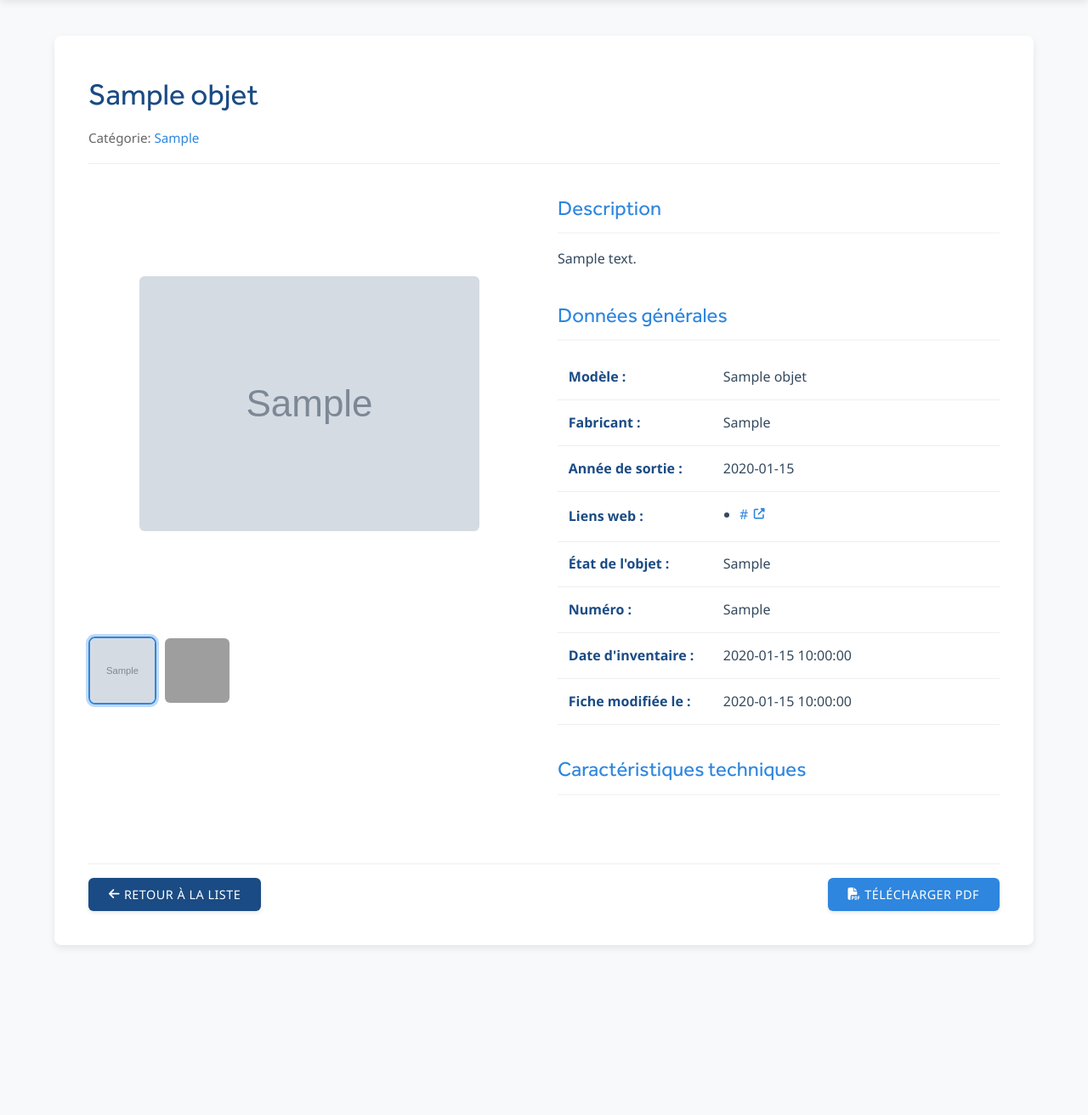
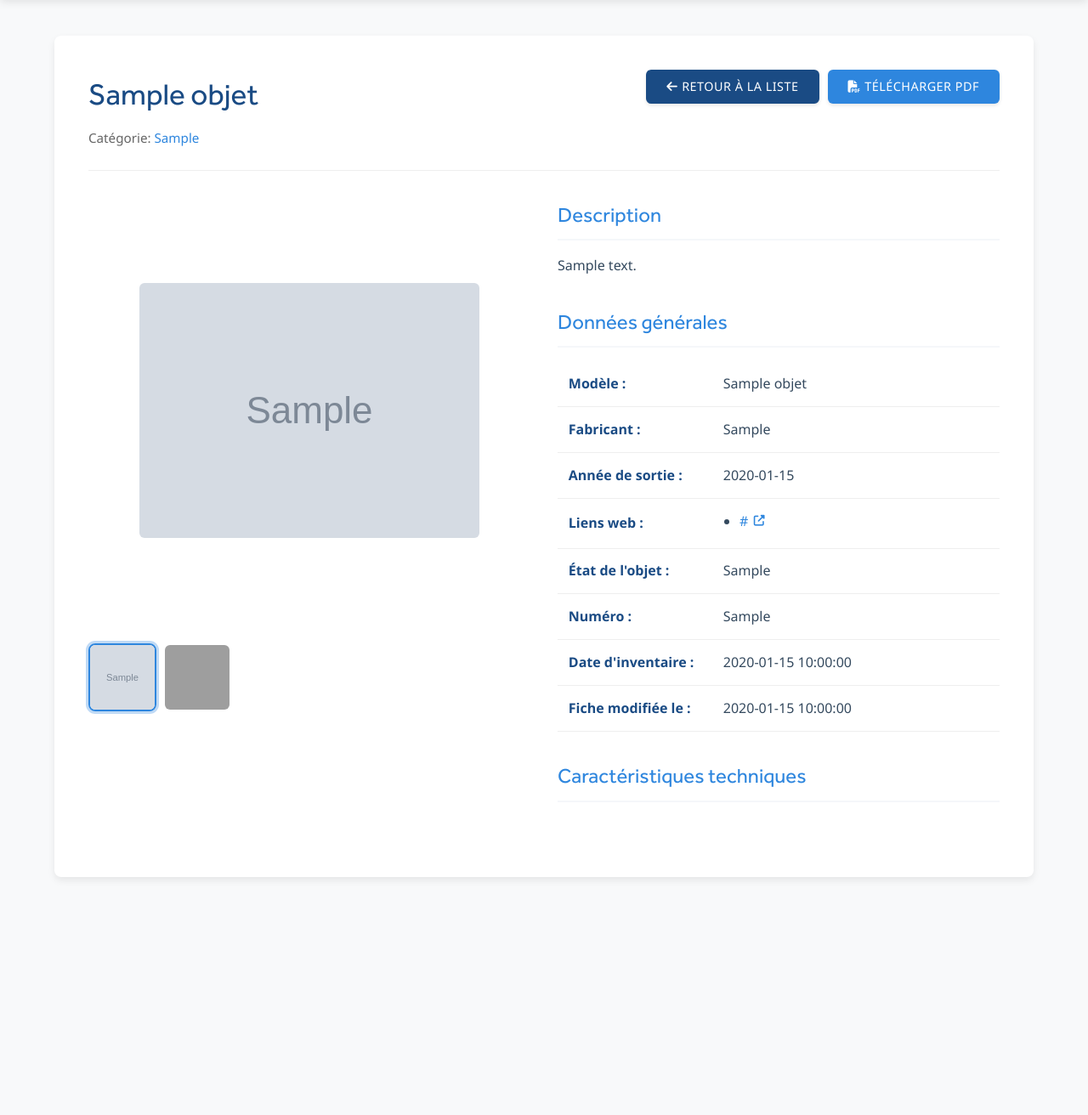
Before and after one commit to jlehuen/inventory_DB, a Flask app: page /objet/1 in a window 1280 px wide. Shown: the part 190-1502 px from the top of the page at 85% size. Run offline with Flask 3, Linux system fonts and the light colour scheme; tables that the repository leaves empty hold one stand-in row (values such as "Sample post"); grey boxes marked "Sample" are stand-in pictures; some libraries are stand-ins or nearby versions; grey boxes are pictures that could not be loaded.

Commit message:
Déplacement de boutons

```diff
--- a/static/css/modernui.css
+++ b/static/css/modernui.css
@@ -231,9 +231,27 @@ select:focus {
     padding: 2.5rem;
 }
 
+.objet-detail-header {
+    display: flex;
+    justify-content: space-between;
+    align-items: flex-start;
+    gap: 20px;
+    margin-bottom: 2rem;
+    padding-bottom: 1.5rem;
+    border-bottom: 1px solid #eee;
+}
+
 .objet-detail-header h1 {
     color: var(--primary-color);
     font-size: 2.2rem;
+    margin-bottom: 0.5rem;
+}
+
+.objet-actions {
+    display: flex;
+    gap: 10px;
+    flex-wrap: wrap;
+    justify-content: flex-end;
 }
 
 .image-principale-container {
--- a/templates/detail.html
+++ b/templates/detail.html
@@ -8,8 +8,21 @@
 {% block content %}
 <section class="objet-detail">
     <div class="objet-detail-header">
-        <h1>{{ objet['nom'] }}</h1>
-        <p class="objet-categorie">Catégorie: <a href="{{ url_for('objets_par_categorie', categorie=objet['categorie']) }}">{{ objet['categorie'] }}</a></p>
+        <div class="header-main-info">
+            <h1>{{ objet['nom'] }}</h1>
+            <p class="objet-categorie">Catégorie: <a href="{{ url_for('objets_par_categorie', categorie=objet['categorie']) }}">{{ objet['categorie'] }}</a></p>
+        </div>
+        <div class="objet-actions">
+            {% if current_user.is_authenticated %}
+                <a href="{{ url_for('collection') }}" class="btn"><i class="fas fa-arrow-left"></i> Retour à la liste</a>
+                <a href="{{ url_for('modifier_objet', id=objet['id']) }}" class="btn primary"><i class="fas fa-edit"></i> Editer la fiche</a>
+            {% else %}
+                <a href="{{ url_for('collection') }}" class="btn"><i class="fas fa-arrow-left"></i> Retour à la liste</a>
+            {% endif %}
+            <a href="{{ url_for('generate_pdf', id=objet['id']) }}" class="btn primary" target="_blank">
+                <i class="fas fa-file-pdf"></i> Télécharger PDF
+            </a>
+        </div>
     </div>
 
     <div class="objet-detail-content">
@@ -146,18 +159,6 @@
 
         </div>
     </div>
-
-    <div class="objet-nav">
-        {% if current_user.is_authenticated %}
-            <a href="{{ url_for('collection') }}" class="btn"><i class="fas fa-arrow-left"></i> Retour à la liste</a>
-            <a href="{{ url_for('modifier_objet', id=objet['id']) }}" class="btn primary"><i class="fas fa-edit"></i> Editer la fiche</a>
-        {% else %}
-            <a href="{{ url_for('collection') }}" class="btn"><i class="fas fa-arrow-left"></i> Retour à la liste</a>
-        {% endif %}
-        <a href="{{ url_for('generate_pdf', id=objet['id']) }}" class="btn primary" target="_blank">
-            <i class="fas fa-file-pdf"></i> Télécharger PDF
-        </a>
-    </div>
 </section>
 
 <script>
```
Also changed, not shown: templates/admin/modifier.html (+7 -6 lines).
